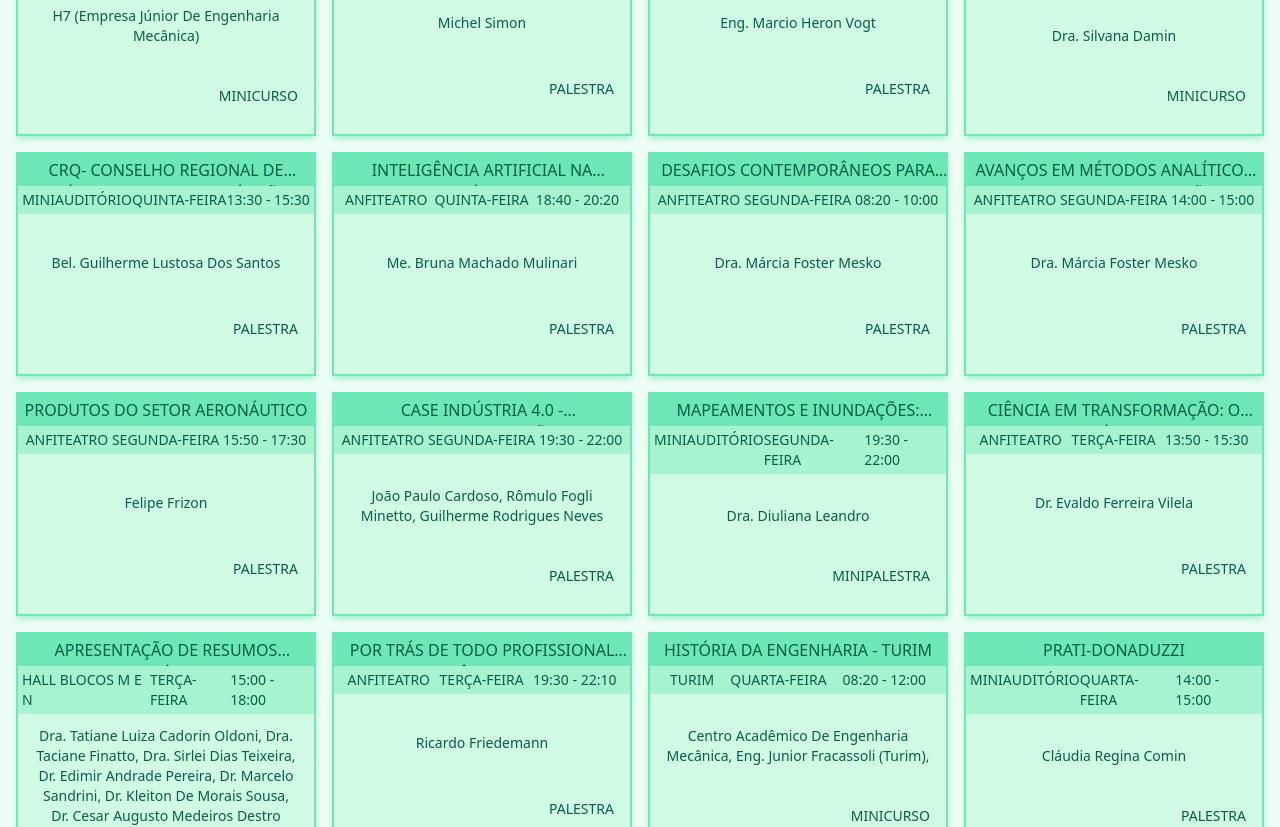
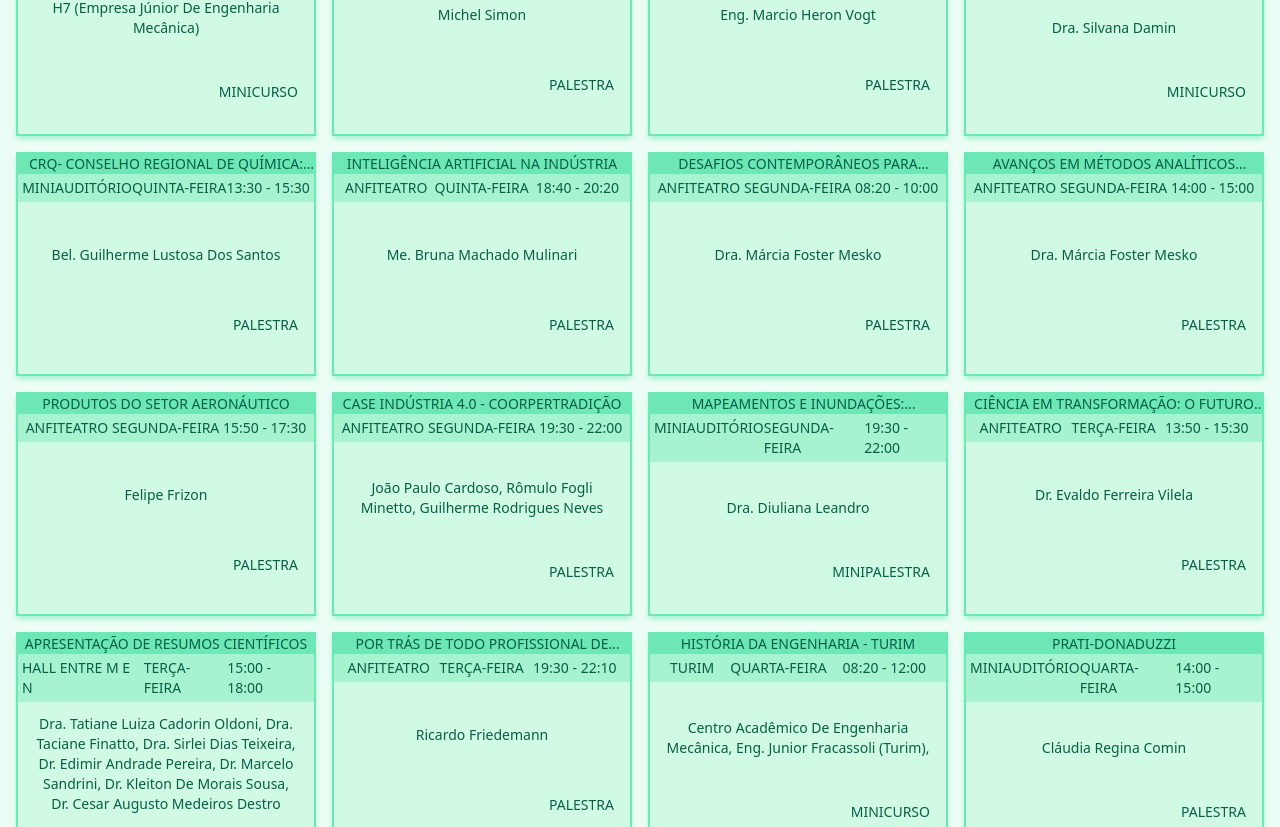
Before and after one commit to dihbgs/cronograma-setec, a React (Vite) app: page / in a window 1280 px wide. Shown: the part 440-1267 px from the top of the page. Built offline with nearby package versions, Linux system fonts and the light colour scheme.

Commit message:
chore: minor changes

```diff
--- a/src/components/Timetable.jsx
+++ b/src/components/Timetable.jsx
@@ -18,10 +18,10 @@ const Card = ({ course }) => {
   const day = stringToWeekday(start);
 
   return (
-    <div className="grid h-48 sm:h-56 bg-emerald-100 dark:bg-emerald-800  dark:border-emerald-950 text-emerald-800 dark:text-emerald-100 border-emerald-300  shadow-emerald-200 dark:shadow-emerald-950 border-2 gap-3 uppercase shadow-md text-sm active:hover:animate-wiggle">
+    <div className="grid h-48 sm:h-56 bg-emerald-100 dark:bg-emerald-800  dark:border-emerald-950 text-emerald-800 dark:text-emerald-100 border-emerald-300  shadow-emerald-200 dark:shadow-emerald-950 border-2 gap-3 uppercase shadow-md text-sm active:hover:animate-wiggle cursor-pointer">
       <div className="flex flex-col">
-        <div className="bg-emerald-300 dark:bg-emerald-950 p-1 line-clamp-1 hover:line-clamp-4">
-          <p className="text-base text-center">{title}</p>
+        <div className="bg-emerald-300 dark:bg-emerald-950 p-0 line-clamp-1 hover:line-clamp-4">
+          <p className="text-sm text-center">{title}</p>
         </div>
         <div className="flex flex-row justify-evenly bg-emerald-200 p-1 dark:bg-emerald-900">
           <p>{location}</p>
--- a/src/data/courses.json
+++ b/src/data/courses.json
@@ -160,7 +160,7 @@
     "title": "Apresentação de Resumos Científicos",
     "start": "2024-10-15T15:00:00",
     "end": "2024-10-15T18:00:00",
-    "location": "Hall blocos M e N",
+    "location": "Hall entre M e N",
     "speakers": [
       "Dra. Tatiane Luiza Cadorin Oldoni",
       "Dra. Taciane Finatto",
@@ -280,7 +280,7 @@
     "title": "Festival de Música IntegraSom",
     "start": "2024-10-18T18:40:00",
     "end": "2024-10-18T22:00:00",
-    "location": "Hall blocos M e N",
+    "location": "Hall entre M e N",
     "speakers": [
       "Dr. Johnny Werner",
       "Dr. Everton Luiz de Aguiar",
```
